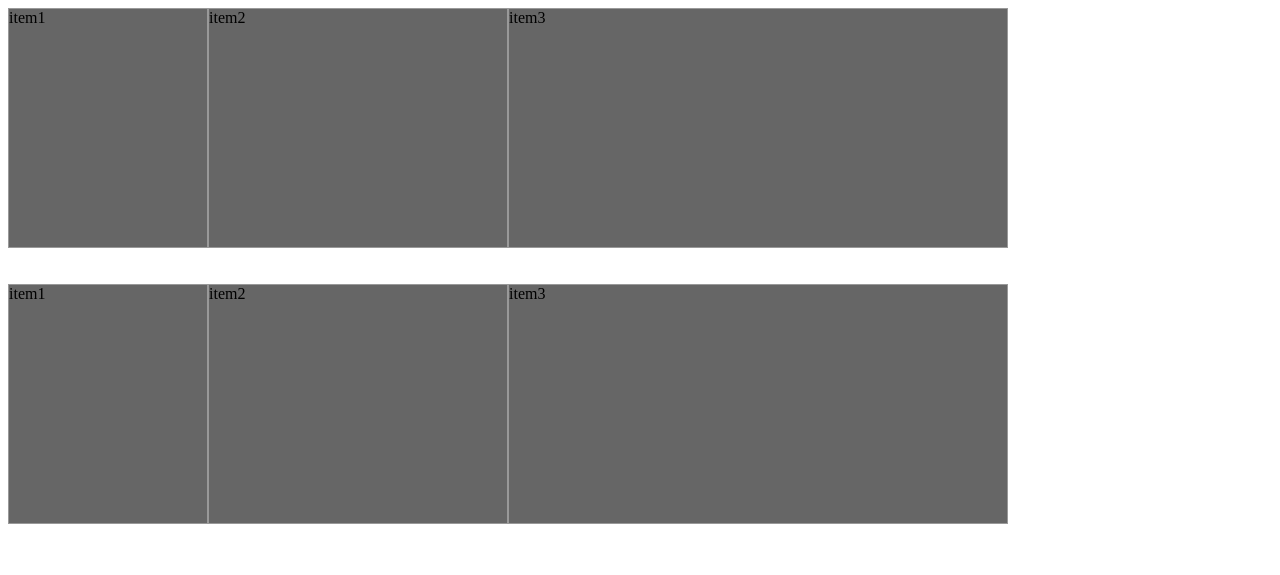
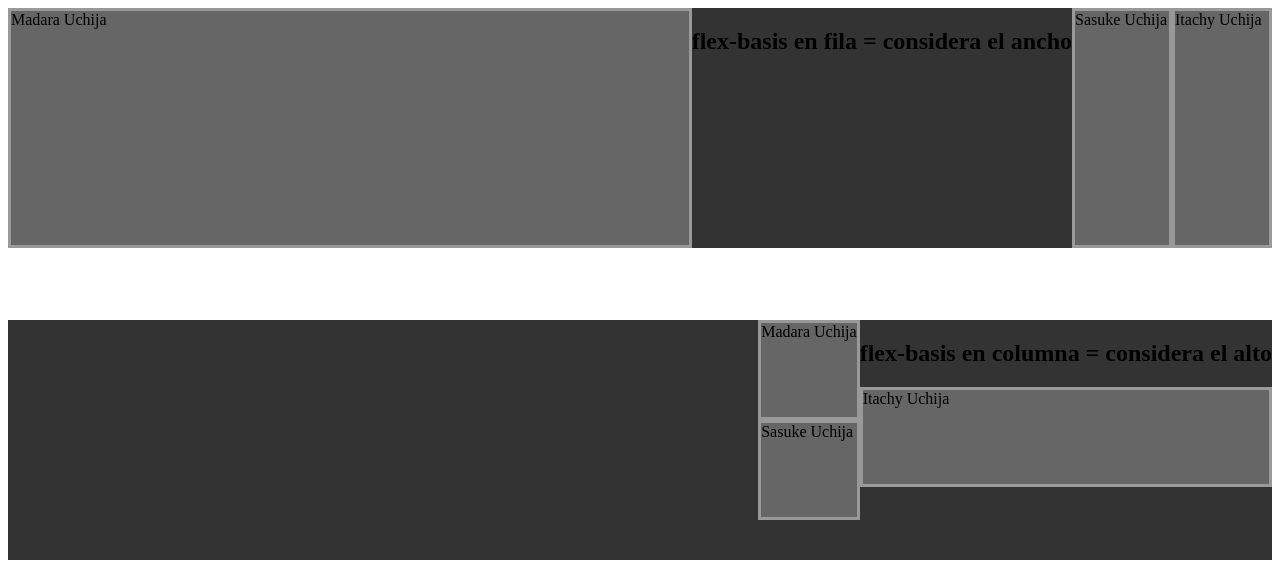
Before and after one commit to mario-sanmartin/apuntes-flexbox, a plain HTML site: page flex-04/index.html in a window 1280 px wide. Shown: the top 575 px of the page. Drawn offline with Linux system fonts and the light colour scheme.

Commit message:
flex-basis,flex , align-self

```diff
--- a/flex-04/index.html
+++ b/flex-04/index.html
@@ -10,7 +10,7 @@
     <style>
         *,
         *::after,
-        *::before{
+        *::before {
             box-sizing: border-box;
         }
 
@@ -19,57 +19,127 @@
         .container {
             background-color: #333;
             height: 30vh;
-            width: 1000px;
+            width: 100%;
 
             display: flex;
-            flex-flow: row nowrap;
+            /* flex-flow: row nowrap; */
+            flex-direction: row;
+            flex-wrap: nowrap;
             justify-content: flex-start;
 
             align-items: stretch;
-            align-content: stretch;
+            align-content: flex-start;
 
-          /*  align-items: stretch; | flex-start | center | flex-end |  */
+            /*  align-items: stretch; | flex-start | center | flex-end |  */
             /*align-content: space-around; */
 
         }
 
-        .item{
-            border: thin solid #999;
+        .item {
+            border: medium solid #999;
             background-color: #666;
-            width: 100px;
-            flex-grow: 1;
+            flex-grow: 0;
             flex-shrink: 1;
-            flex-basis: auto;
-        }
-        .item:nth-child(2){
-            flex-grow: 2;
-        }
-        .item:nth-child(3){
-            flex-grow: 4;
+            flex-basis: 100px;
+
+            /*
+            factor de encogimiento
+            1- 79.77 -3.57 = 76.2
+            2-79.77-(3.57*2) = 72.63
+            3- 79.77 -3.57 = 76.2
+
+            */
+
+            flex: 0 1 2;
+            /*
+            Shorthand de las propiedades
+            flex-grow | flex-shrink | flex-basis en ese orden
+            */
+            order:0;
+            /*Representa el order que tendras los elementos hijos
+            en la caja flexbox
+            valor por defecto 0
+            se aceptar valores + o -
+            un valor negativo siempre ira antes que uno positivo
+            */
+            align-self: stretch;
+            /*
+            ALineate a ti mismo
+            Strech | flex-start | flex-end | flex-center | baseline
+            mismos valores que acepta align-items de la caja padre
+            SObreescribre el valor de la propiedad align-items solo para el elemento
+            hijo especificado
+            */
         }
 
+        .item:nth-child(2) {
+            /* flex-shrink: 4;*/
+            flex: 1 0 auto;
+            order: -1;
+        }
+        .item:nth-child(3) {
+            /* flex-shrink: 4;*/
+          align-self: stretch;
+        }
+
+        .clase2 {
+            background-color: #333;
+            height: 30vh;
+            width: 100%;
+
+            display: flex;
+            flex-flow: column wrap;
+            justify-content: flex-start;
+
+            /*align-items: center; */
+            align-content: flex-end;
+        }
+
+        .items {
+            border: medium solid #999;
+            background-color: #666;
+            flex-grow: 0;
+            flex-shrink: 1;
+            flex-basis: 100px;
+            align-self: stretch;
+        }
+        .items:nth-child(2){
+            order: -1;
+        }
+        .items:nth-child(3){
+            order: -1;
+
+        }
     </style>
 </head>
 
 <body>
-    <div class="container">
-        <article class="item">item1</article>
-        <article class="item">item2</article>
-        <article class="item">item3</article>
-    </div>
+    <section class="container">
+        <h2>flex-basis en fila = considera el ancho</h2>
+
+        <article class="item">Madara Uchija</article>
+        <article class="item">Sasuke Uchija</article>
+        <article class="item">Itachy Uchija</article>
+    </section>
     <br><br>
-    <div class="container">
-        <article class="item">item1</article>
-        <article class="item">item2</article>
-        <article class="item">item3</article>
-    </div>
+    <br><br>
+    <section class="clase2">
+        <h2>flex-basis en columna = considera el alto</h2>
+        <article class="items">Madara Uchija</article>
+        <article class="items">Sasuke Uchija</article>
+        <article class="items">Itachy Uchija</article>
+    </section>
+    <br><br>
+    <br><br>
+    <br><br>
+    <br><br>
     <br><br>
     <div>
         <h1>Flex-grow</h1>
         <p>
             <li>
                 <ul>Factor de crecimiento de los hijos, valor por defecto es 0, no se aceptan valores negativos
-                    </ul>
+                </ul>
             </li>
         </p>
     </div>
@@ -78,7 +148,7 @@
         <p>
             <li>
                 <ul>Factor de reduccion de los hijos, valor por defecto es 1, no se aceptan valores negativos
-                    </ul>
+                </ul>
             </li>
         </p>
     </div>
@@ -87,7 +157,15 @@
         <p>
             <li>
                 <ul>
-                    </ul>
+                    Es el tamaño del elemento hijo dentro de la linea de la caja flexbox
+                </ul>
+                <ul>
+                    Si la caja flexbox tiene direccion de fila , flex-basis represente el ancho (width)
+                </ul>
+                <ul>
+                    Si la caja flexbox tiene direccion de columna, flex-basis representa el alto (height)
+                </ul>
+                <ul>Su valor por defecto es auto</ul>
             </li>
         </p>
     </div>
```
